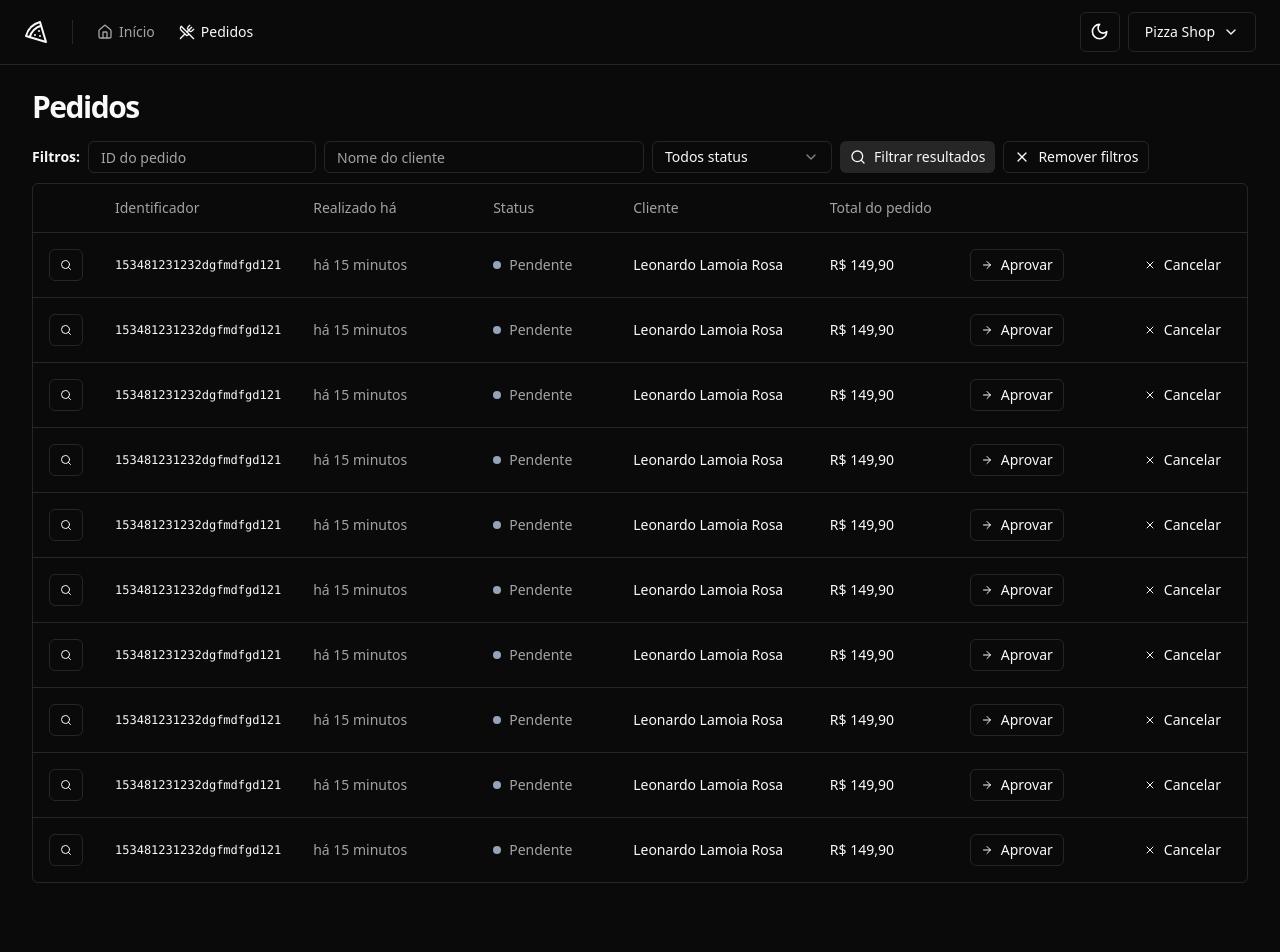
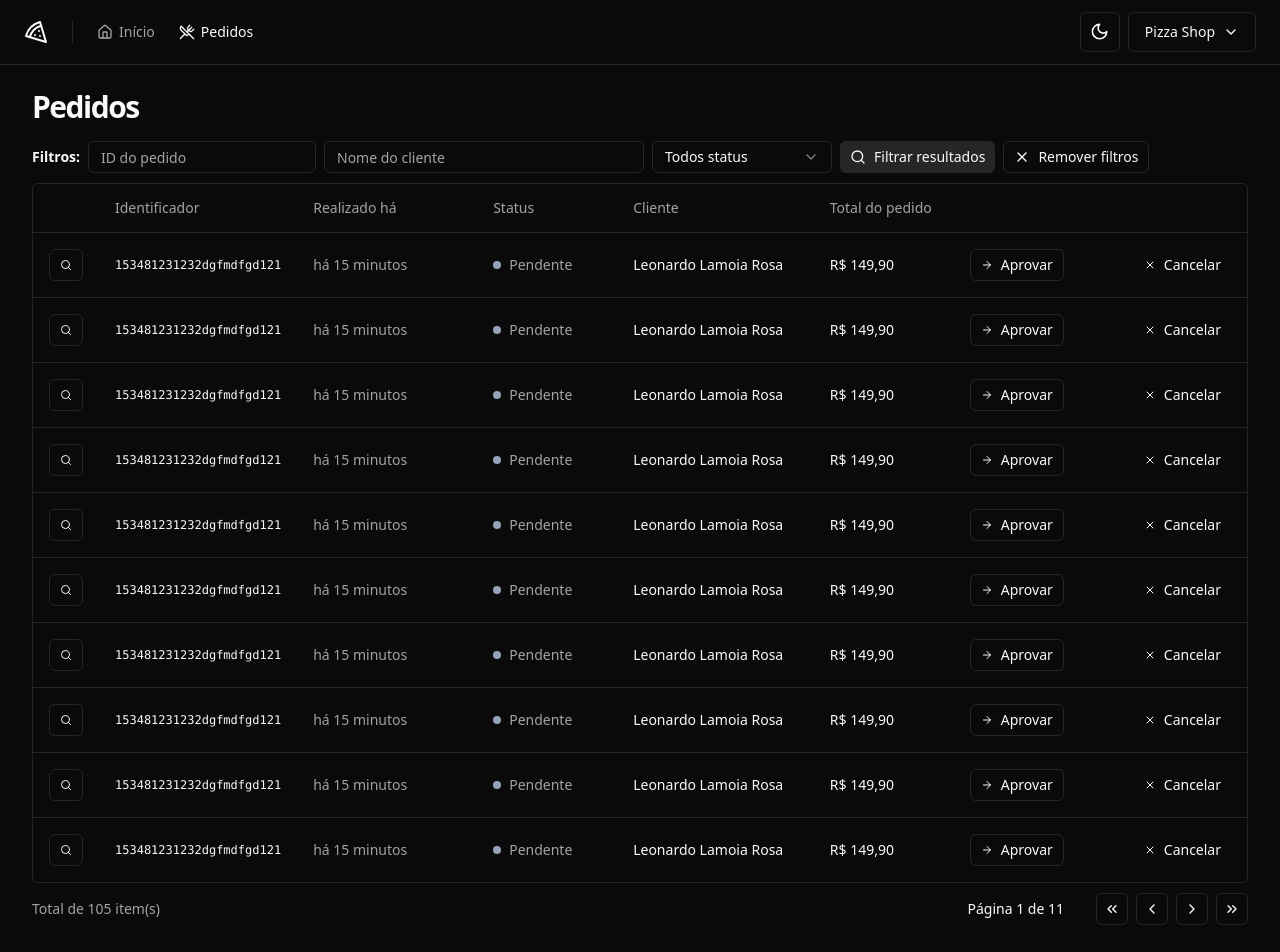
Before and after one commit to LeonardoLamoia/pizzashop-web, a React (Vite) app: page /orders in a window 1280 px wide. Shown: the top 952 px of the page. Before the commit the page ends 915 px from the top, so only its background shows below. Built offline with nearby package versions, Linux system fonts and the light colour scheme.

Commit message:
Componente: Paginação

```diff
--- /dev/null
+++ b/src/components/pagination.tsx
@@ -0,0 +1,46 @@
+import { ChevronLeft, ChevronRight, ChevronsLeft, ChevronsRight } from "lucide-react"
+import { Button } from "./ui/button"
+
+export interface PaginationProps {
+  pageIndex: number
+  totalCount: number
+  perPage: number
+}
+
+
+export function Pagination({ pageIndex, perPage, totalCount }: PaginationProps) {
+  const pages = Math.ceil(totalCount / perPage) || 1
+
+  return (
+    <div className="flex items-center justify-between">
+      <span className="text-sm text-muted-foreground">
+        Total de {totalCount} item(s)
+      </span>
+
+      <div className="flex items-center gap-6 lg:gap-8">
+        <div className="text-sm font-medium">
+          Página {pageIndex + 1} de {pages}
+        </div>
+        <div className="flex items-center gap-2">
+          <Button variant="outline" className="h-8 w-8 p-0">
+            <ChevronsLeft className="h-4 w-4" />
+            <span className="sr-only">Primeira página</span>
+          </Button>
+          <Button variant="outline" className="h-8 w-8 p-0">
+            <ChevronLeft className="h-4 w-4" />
+            <span className="sr-only">Primeira anterior</span>
+          </Button>
+          <Button variant="outline" className="h-8 w-8 p-0">
+            <ChevronRight className="h-4 w-4" />
+            <span className="sr-only">Próxima página</span>
+          </Button>
+          <Button variant="outline" className="h-8 w-8 p-0">
+            <ChevronsRight className="h-4 w-4" />
+            <span className="sr-only">Última página</span>
+          </Button>
+        </div>
+      </div>
+    </div>
+  )
+
+}
--- a/src/pages/app/orders/orders.tsx
+++ b/src/pages/app/orders/orders.tsx
@@ -2,6 +2,7 @@
 import { Helmet } from "react-helmet-async";
 import { OrderTableRow } from "./order-table-row";
 import { OrderTableFilters } from "./order-table-filters";
+import { Pagination } from "@/components/pagination";
 
 
 export function Orders() {
@@ -11,7 +12,6 @@
       <div className="flex flex-col gap-4">
         <h1 className="text-3xl font-bold tracking-tighter">Pedidos
         </h1>
-      </div>
         <div className="space-y-2.5">
           <OrderTableFilters />
 
@@ -36,6 +36,8 @@
               </TableBody>
             </Table>
           </div>
+          <Pagination pageIndex={0} totalCount={105} perPage={10}/>
+        </div>
       </div>
     </>
   )
```
Lines whose indentation alone changed are shown as unchanged.
